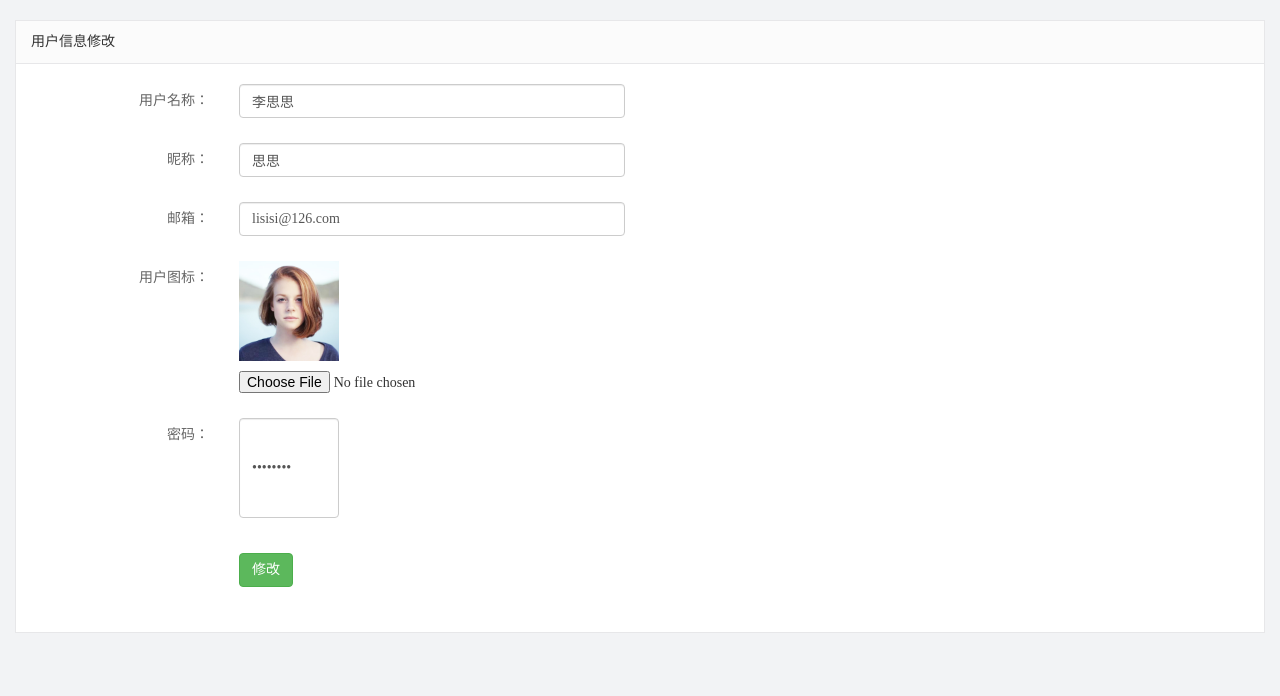
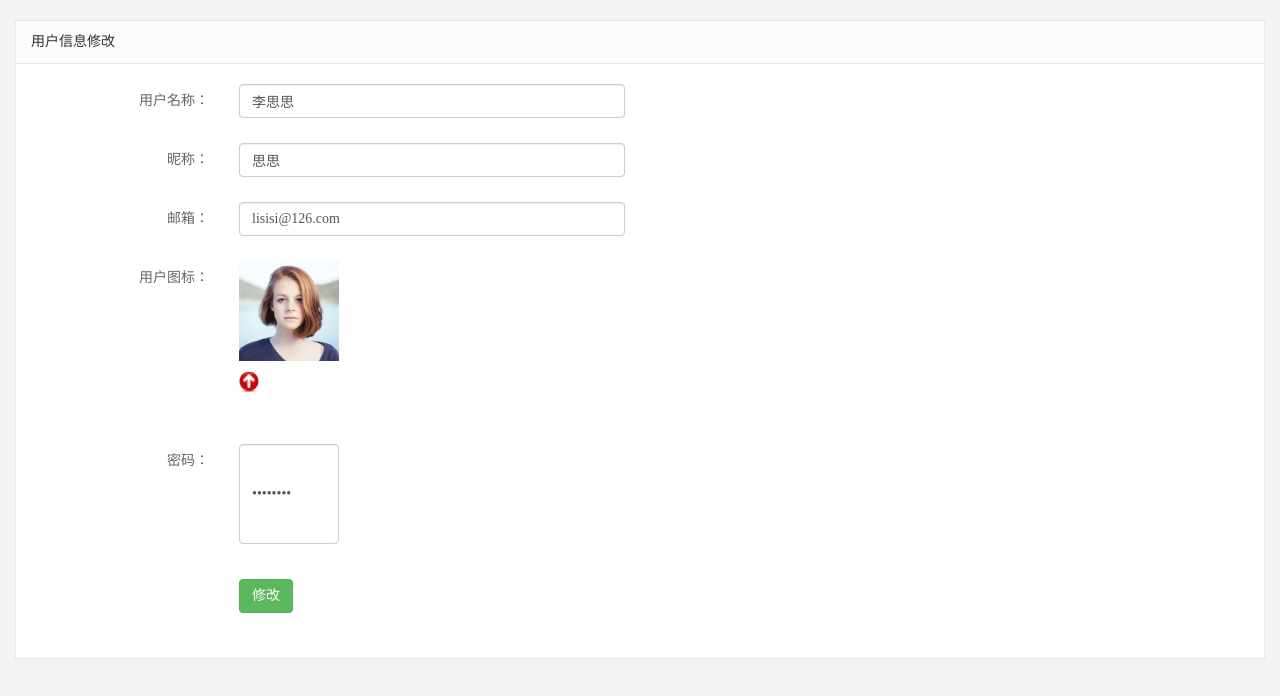
Before and after one commit to Ginastzhao/bigEvent, a plain HTML site: page web_back/user.html in a window 1280 px wide. Drawn offline with Linux system fonts and the light colour scheme; no server answers.

Commit message:
丑化上传图标

```diff
--- a/web_back/user.html
+++ b/web_back/user.html
@@ -44,8 +44,9 @@
                 <div class="form-group">
                     <label for="inputPassword3" class="col-sm-2 control-label ">用户图标：</label>
                     <div class="col-sm-10">
-                        <img src="images/2.jpg" alt="" class="user_pic">
-                        <input type="file" id="exampleInputFile" name="user_pic">
+                        <img src="images/2.jpg" alt="" class="user_pic"><br>
+                        <label for="exampleInputFile"><img src="./images/上传图片.png" style="width: 20px;" alt=""></label>
+                        <input type="file" style="opacity: 0" id="exampleInputFile" name="user_pic">
                     </div>
                 </div>
 
@@ -56,8 +57,6 @@
                             name="password">
                     </div>
                 </div>
-
-
                 <div class="form-group">
                     <div class="col-sm-offset-2 col-sm-10">
                         <button type="submit" class="btn btn-success">修改</button>
```
Also changed, not shown: web_back/images/上传图片.png (added).
